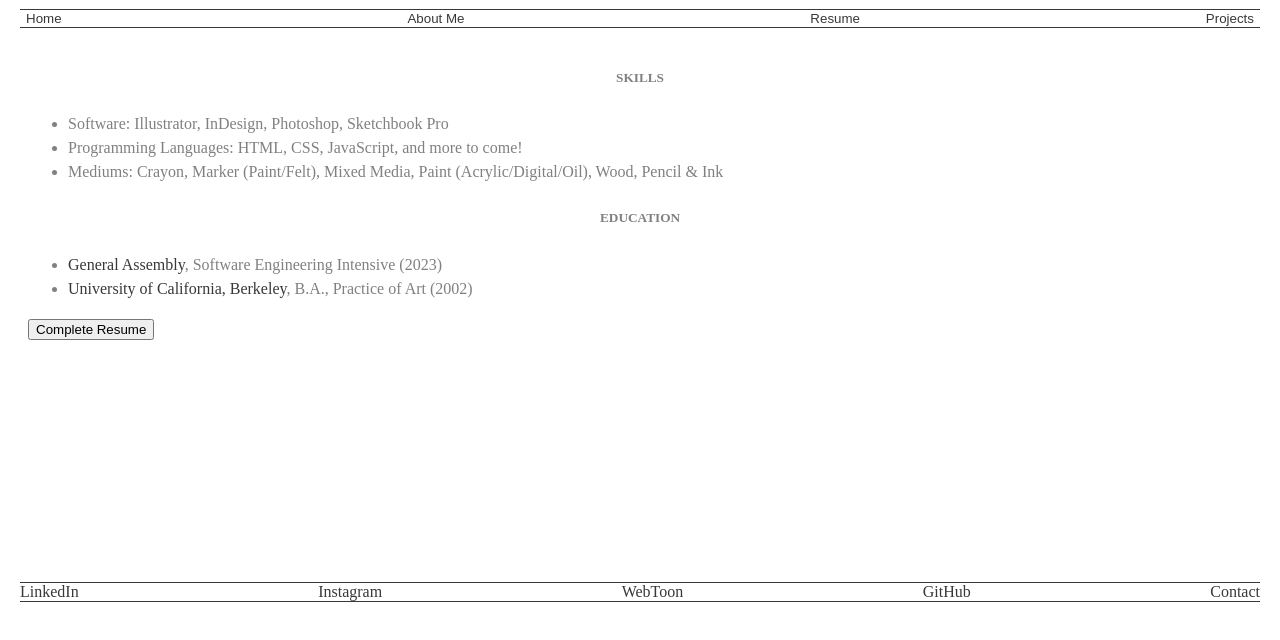
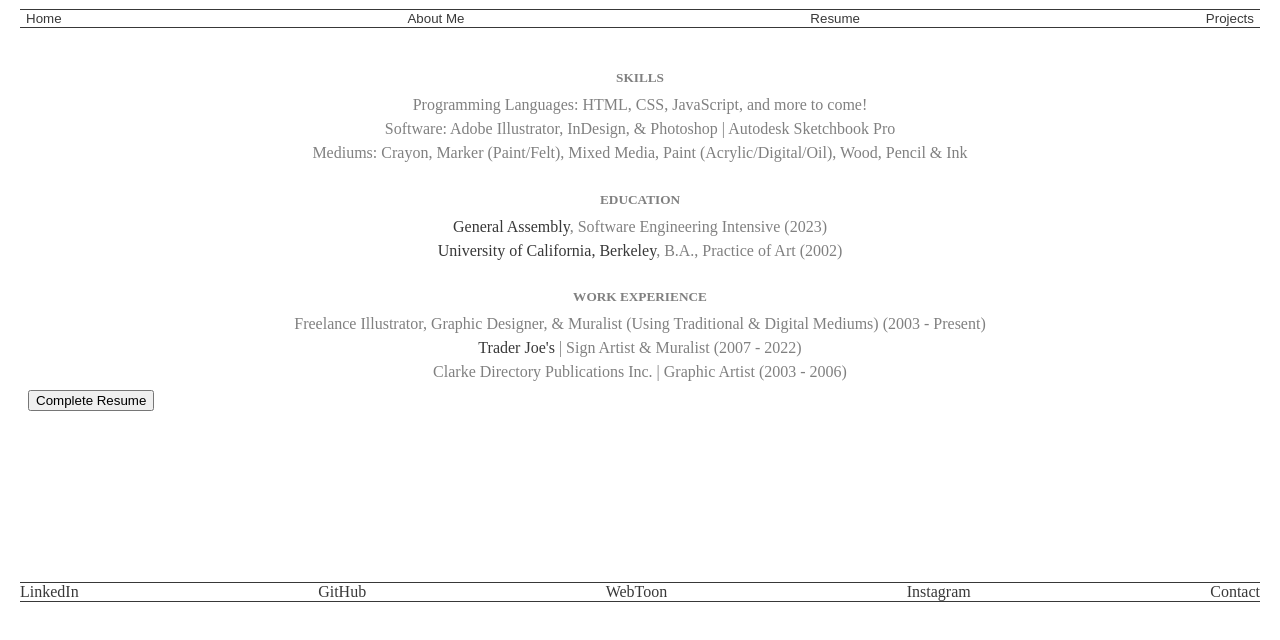
Before and after one commit to 8712ce/ga_project_01, a plain HTML site: page index.html in a window 1280 px wide. Both pictures are taken after a click on the button "Resume". Shown: the part 70-710 px from the top of the page. Drawn offline with Linux system fonts and the light colour scheme.

Commit message:
almost done

```diff
--- a/app.js
+++ b/app.js
@@ -70,5 +70,4 @@ const closeModal = () => {
 
 //Event Listeners
 openBtn.addEventListener('click', openModal)
-
 close.addEventListener('click', closeModal)
--- a/index.html
+++ b/index.html
@@ -33,7 +33,6 @@
         <!-- Slideshow container -->
         <div class="slideshow_container">
 
-            <!-- Full-width images with number and caption text -->
             <div class="my_slides fade">
                 <img src="/images/s_01.jpg" style="width:100%">
             </div>
@@ -62,7 +61,6 @@
                 <img src="/images/s_07.jpg" style="width:100%">
             </div>
 
-            <!-- Next and previous buttons -->
             <a class="prev" onclick="plusSlides(-1)">&#10094;</a>
             <a class="next" onclick="plusSlides(1)">&#10095;</a>
         </div>
@@ -85,16 +83,23 @@
         <div class="main_div">
             <div class="main_text">
                 <h5 class="resume">SKILLS</h5>
-                    <ul>
-                        <li>Software: Illustrator, InDesign, Photoshop, Sketchbook Pro</li>
+                    <ul class="resume">
                         <li>Programming Languages: HTML, CSS, JavaScript, and more to come!</li>
+                        <li>Software: Adobe Illustrator, InDesign, & Photoshop | Autodesk Sketchbook Pro</li>
                         <li>Mediums: Crayon, Marker (Paint/Felt), Mixed Media, Paint (Acrylic/Digital/Oil), Wood, Pencil & Ink</li>
                     </ul>
 
                 <h5 class="resume">EDUCATION</h5>
-                    <ul>
+                    <ul class="resume">
                         <li><a href="https://www.generalassemb.ly" target="_blank">General Assembly</a>, Software Engineering Intensive (2023)</li>
                         <li><a href="https://www.berkeley.edu" target="_blank">University of California, Berkeley</a>, B.A., Practice of Art (2002)</li>
+                    </ul>
+
+                <h5 class="resume">WORK EXPERIENCE</h5>
+                    <ul class="resume">
+                        <li>Freelance Illustrator, Graphic Designer, & Muralist (Using Traditional & Digital Mediums) (2003 - Present)</li>
+                        <li><a href="https://www.traderjoes.com" target="_blank">Trader Joe's</a> | Sign Artist & Muralist (2007 - 2022)</li>
+                        <li>Clarke Directory Publications Inc. | Graphic Artist (2003 - 2006)</li>
                     </ul>
 
                 <button id="openModal">Complete Resume</button>
@@ -115,7 +120,6 @@
 
     <section id="projects" class="hidden_page">
         <div class="main_div">
-            <!-- <img class="aspect_ratio" src="/images/placeholder_blank.png"/> -->
             <p class="main_text">Lorem ipsum dolor sit, amet consectetur adipisicing elit. Nisi sapiente exercitationem iusto accusamus reprehenderit sunt rerum. Doloremque, recusandae atque repellendus consectetur accusamus blanditiis facere, perferendis aspernatur, aut commodi harum natus mollitia pariatur molestias nulla quam quos saepe fugit! Asperiores soluta explicabo adipisci veniam officiis architecto vitae maiores dolor libero perferendis!</p>
             <p class="main_text">Lorem ipsum dolor sit, amet consectetur adipisicing elit. Nisi sapiente exercitationem iusto accusamus reprehenderit sunt rerum. Doloremque, recusandae atque repellendus consectetur accusamus blanditiis facere, perferendis aspernatur, aut commodi harum natus mollitia pariatur molestias nulla quam quos saepe fugit! Asperiores soluta explicabo adipisci veniam officiis architecto vitae maiores dolor libero perferendis!</p>
         </div>
@@ -123,9 +127,9 @@
 
     <footer>
         <a href="https://www.linkedin.com/in/david-s-milton/" target="_blank">LinkedIn</a>
+        <a href="https://www.github.com/8712ce/" target="_blank">GitHub</a>
+        <a href="https://www.webtoons.com/en/challenge/cleo-bjorn/list?title_no=698587&webtoon-platform-redirect=true" target="_blank">WebToon</a>
         <a href="https://www.instagram.com/8712ce/" target="_blank">Instagram</a>
-        <a href="https://www.webtoons.com/en/challenge/cleo-bjorn/list?title_no=698587&webtoon-platform-redirect=true" target="_blank">WebToon</a>
-        <a href="https://www.github.com/8712ce/" target="_blank">GitHub</a>
         <a href="mailto:8712ce@gmail.com">Contact</a>
     </footer>
 
--- a/styles.css
+++ b/styles.css
@@ -31,7 +31,7 @@ body {
     max-width:100%;
     max-height:100%;
     float: right;
-    margin: 0em 0em 0em 1em;
+    margin: 0em 0em 0.5em 1em;
 }
 
 .background {
@@ -50,6 +50,7 @@ body {
     background-color: inherit;
     color: #383838;
     cursor: pointer;
+    margin-bottom: 1em;
 }
 
 nav {
@@ -60,10 +61,16 @@ nav {
     margin-bottom: 0.5em;
 }
 
-/* .slideshow {
-    width: 100%;
-    margin: 1em 0em;
-} */
+.resume {
+  text-align: center;
+  margin-bottom: 0.25em;
+}
+
+ul {
+  list-style-type: none;
+  margin: 0;
+  padding: 0;
+}
 
 footer {
     display: flex;
@@ -154,9 +161,7 @@ a:hover {
 /* EDITED CODE FROM W3SCHOOLS ENDS HERE */
 
 
-.resume {
-  text-align: center;
-}
+
 
 #modal {
   background-color: rgba(0, 0, 0, 0.4);
```
Also changed, not shown: images/dsmcom_01.jpeg.
